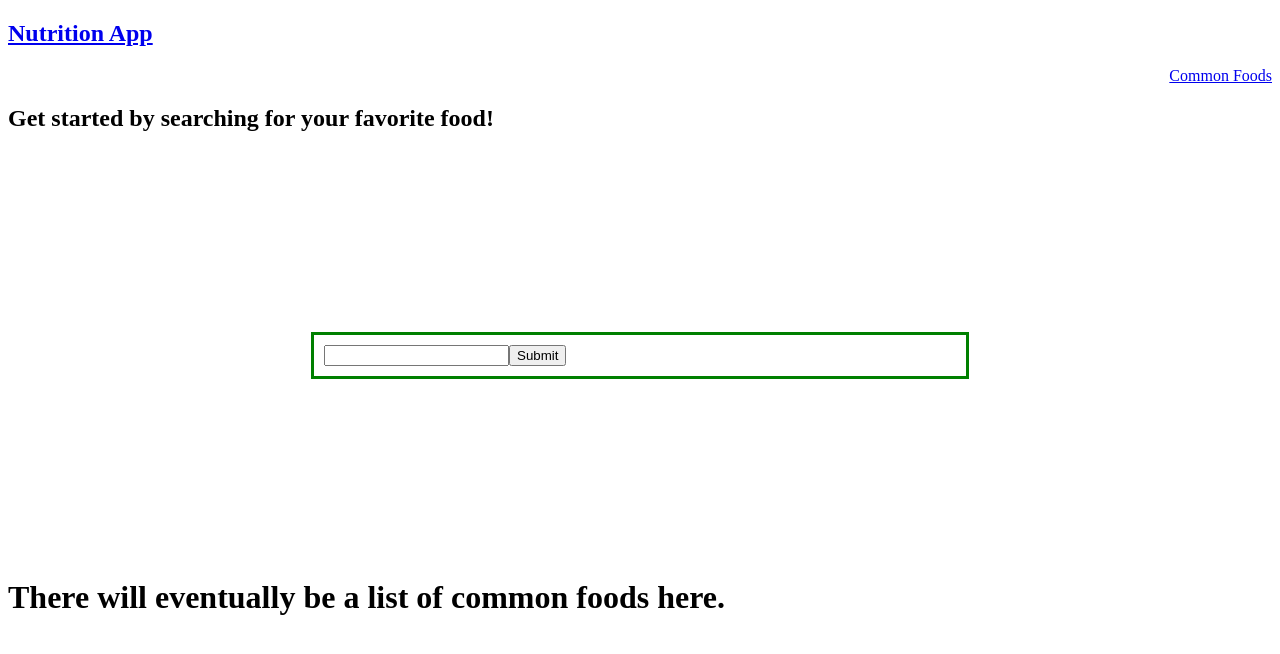
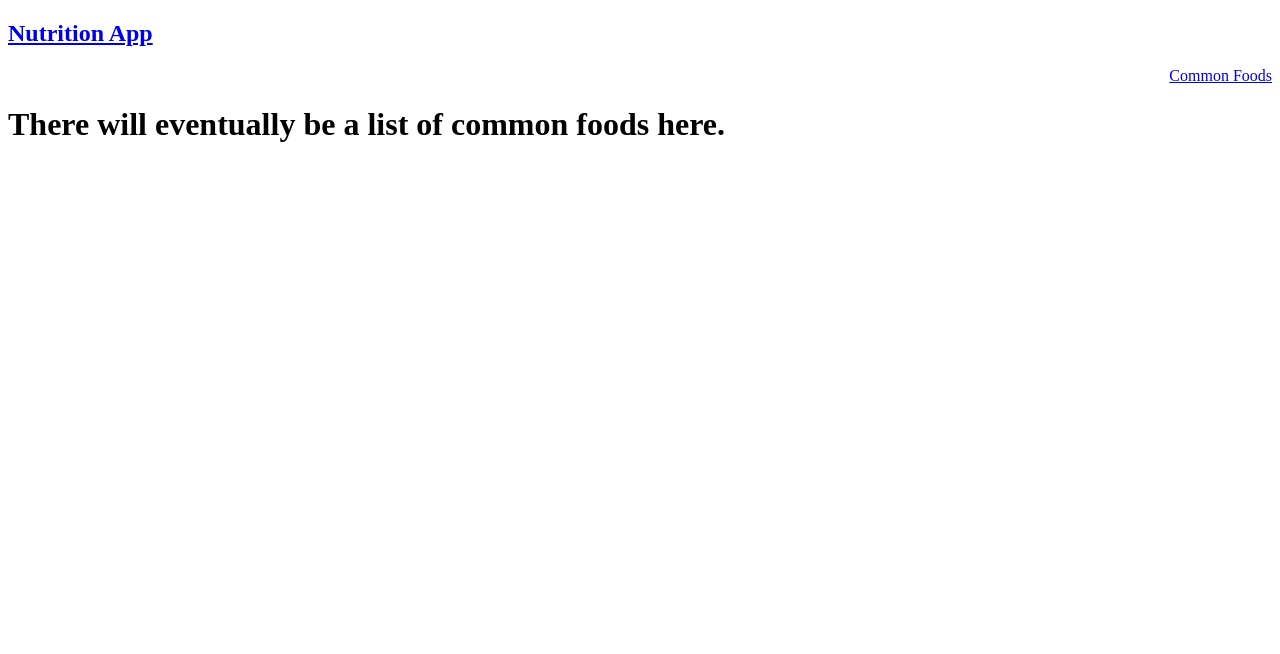
Before and after one commit to ashtin23/Nutrition, a React (Create React App) app in the folder nutrition-app/: page /list in a window 1280 px wide. Shown: the top 654 px of the page. Built offline with nearby package versions, Linux system fonts and the light colour scheme.

Commit message:
current routes functioning

```diff
--- a/nutrition-app/src/components/App/App.js
+++ b/nutrition-app/src/components/App/App.js
@@ -19,10 +19,10 @@ class App extends Component {
           <main>
             <Nav />
             <Route path="/"
-            component={Home}
+            exact component={Home}
             />
             <Route path="/list"
-            component={List}
+            exact component={List}
             />
           </main>
         </div>
```
